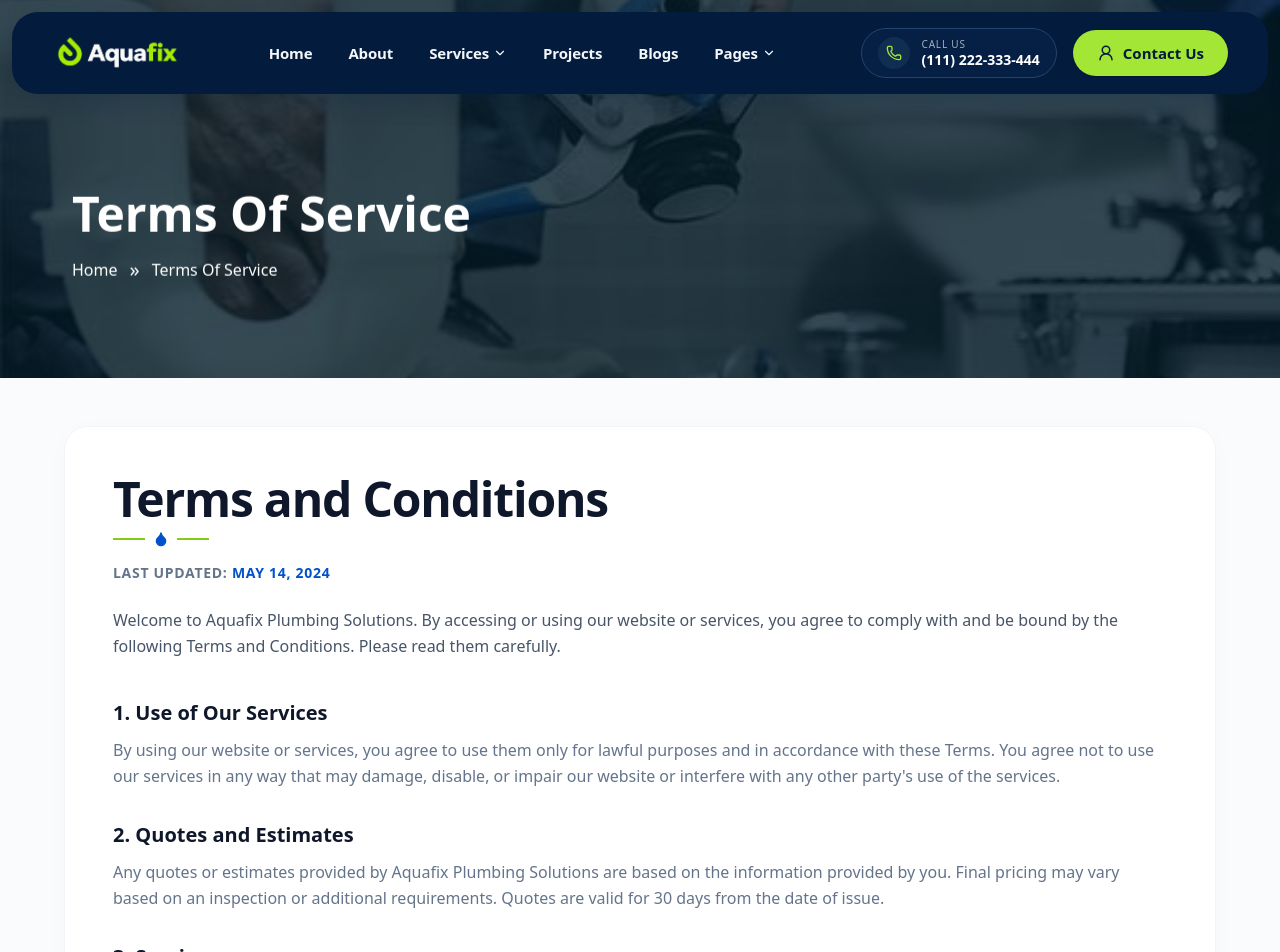
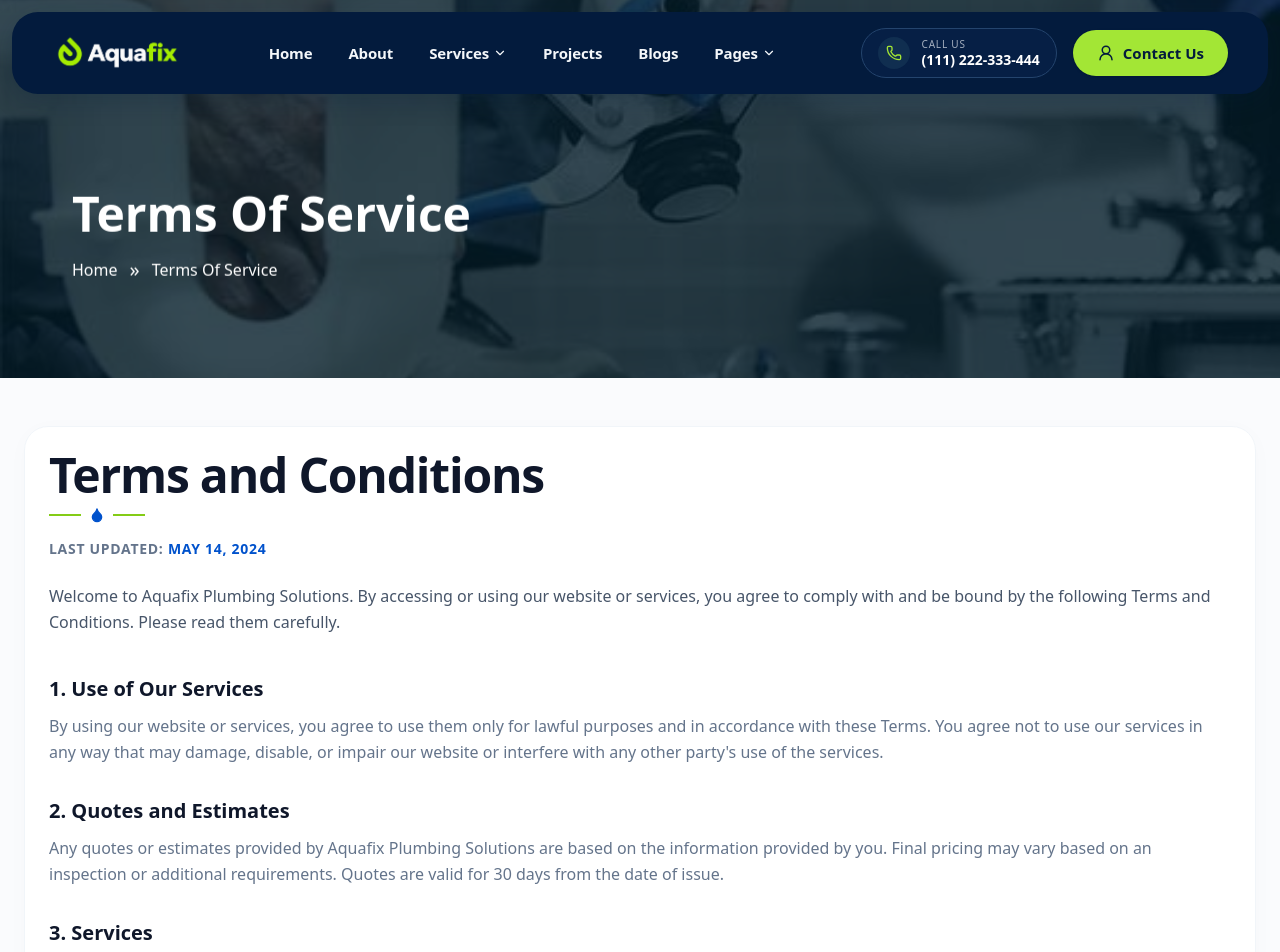
Before and after one commit to amanprajapati3/Aquafix-Industry, a Next.js app: page /terms in a window 1280 px wide. Shown: the top 952 px of the page. Built offline with nearby package versions, Linux system fonts and the light colour scheme.

Commit message:
fixed legal routes

```diff
--- a/app/components/layout/legal/Legal.tsx
+++ b/app/components/layout/legal/Legal.tsx
@@ -28,9 +28,9 @@ export default function Legal({ legalData }: LegalProps) {
 
       {/* LEGAL CONTENT SECTION */}
       <section className="bg-[#FAFBFD] py-8 md:py-12">
-        <div className="mx-auto max-w-[1200px] px-4 sm:px-6">
+        <div className="mx-auto max-w-[1300px] px-4 sm:px-6">
           <ScrollReveal direction="up">
-          <div className="rounded-3xl border border-slate-100 bg-white p-6 shadow-[0_4px_25px_rgba(0,0,0,0.02)] sm:p-12">
+          <div className="rounded-3xl border border-slate-100 bg-white p-6 shadow-[0_4px_25px_rgba(0,0,0,0.02)] ">
 
             {/* Main Title & Last Updated */}
             <SectionHeader title={legalData.title} align="left" titleAs="h1" />
```
Also changed, not shown: data/site.json.
